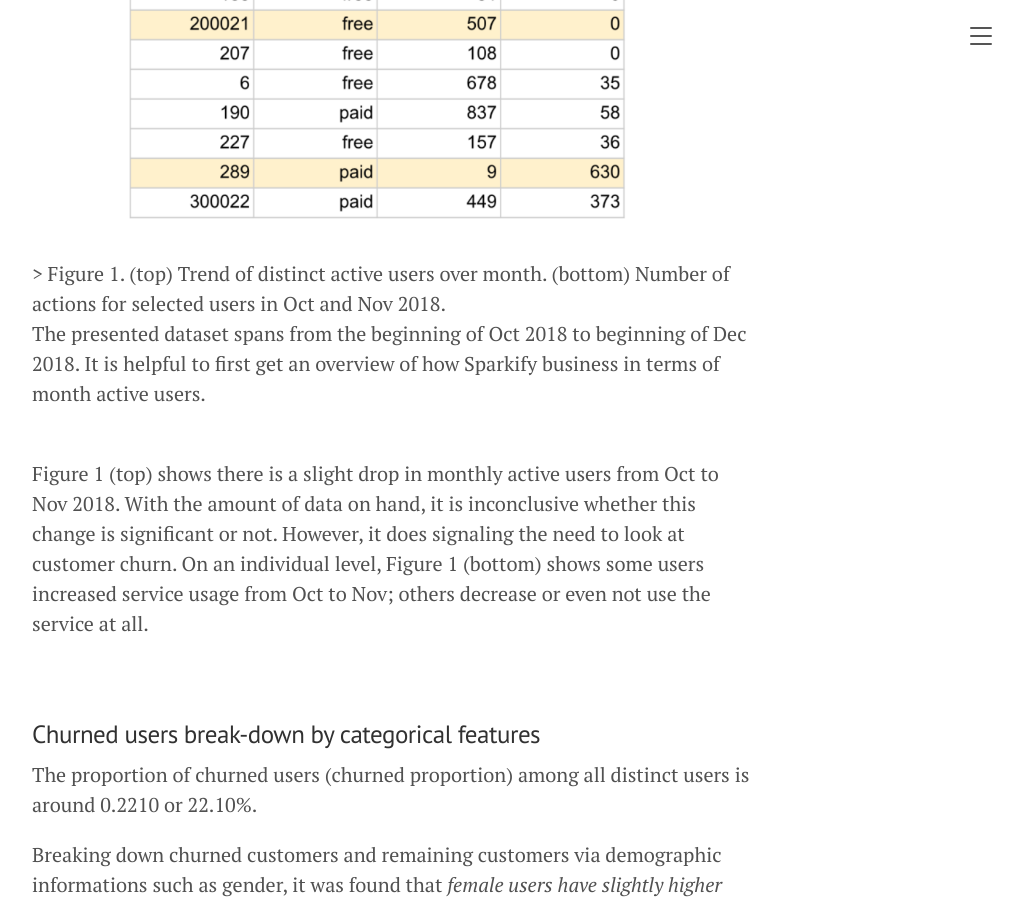
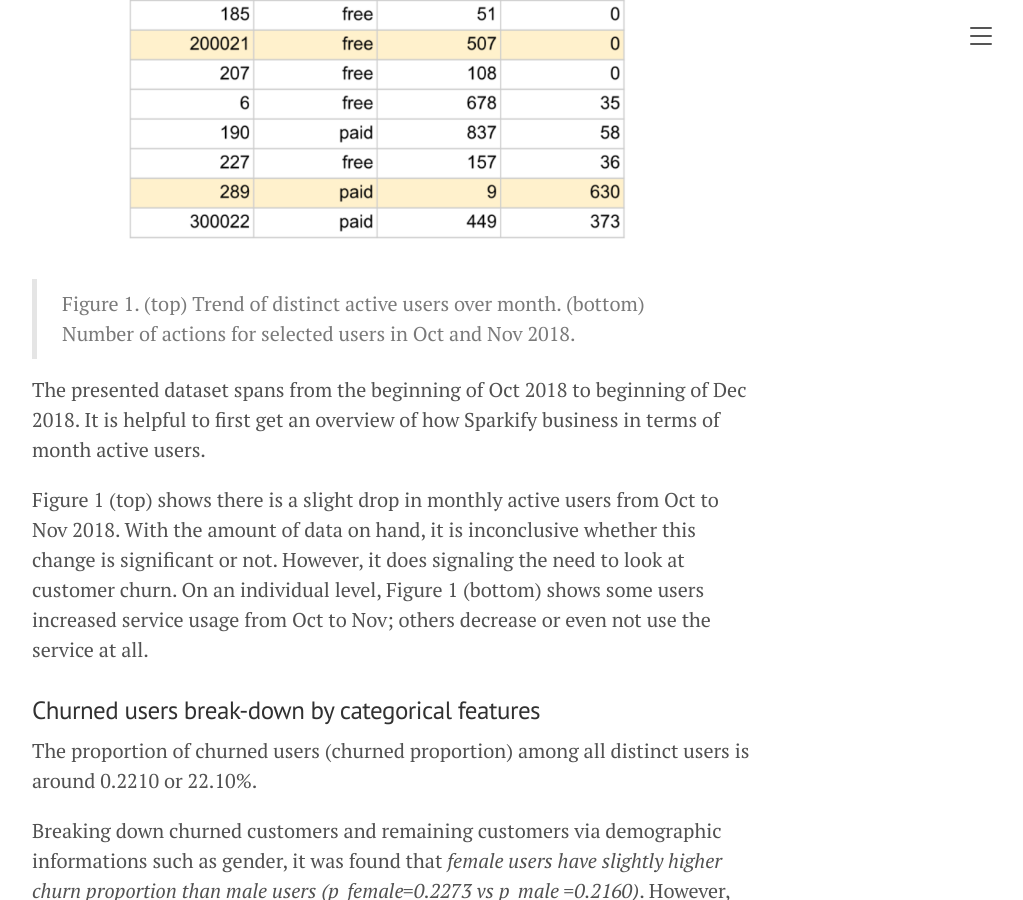
Before and after one commit to hengli700/dive-data, a Jekyll site: the page built from _posts/2021-08-25-use-spark-and-ml-to-predict-customer-churn.markdown, in a window 1280 px wide and 900 px high, scrolled down 3841 px. Shown: the whole window, without its empty margins (248-1271 px from the left). Built offline with Jekyll 4.4.1, drawn with Linux system fonts in a browser that asks for light colours; some of the changed text lies outside the part shown.

Commit message:
draft spark post ready for publish

```diff
--- a/_posts/2021-08-25-use-spark-and-ml-to-predict-customer-churn.markdown
+++ b/_posts/2021-08-25-use-spark-and-ml-to-predict-customer-churn.markdown
@@ -7,7 +7,8 @@
 ---
 
 <img src="{{site.baseurl}}/assets/img/20210825-spark-churn/customer-churn.png" alt="customer churn"/>
-Image credit — www.humanlytics.co
+
+> Image credit — www.humanlytics.co
 
 ## What is customer churn? Why it is important?
 
@@ -74,22 +75,14 @@
 
 ### General trend
 
-<div>
 
-<div>
 <img src="{{site.baseurl}}/assets/img/20210825-spark-churn/user-trend.png" alt="user trend"/>
 
 > Figure 1. (top) Trend of distinct active users over month. (bottom) Number of actions for selected users in Oct and Nov 2018.
 
-</div>
+The presented dataset spans from the beginning of Oct 2018 to beginning of Dec 2018. It is helpful to first get an overview of how Sparkify business in terms of month active users.
 
-<div>
-<p>The presented dataset spans from the beginning of Oct 2018 to beginning of Dec 2018. It is helpful to first get an overview of how Sparkify business in terms of month active users.</p><br>
-
-<p>Figure 1 (top) shows there is a slight drop in monthly active users from Oct to Nov 2018. With the amount of data on hand, it is inconclusive whether this change is significant or not. However, it does signaling the need to look at customer churn. On an individual level, Figure 1 (bottom) shows some users increased service usage from Oct to Nov; others decrease or even not use the service at all.</p><br>
-
-</div>
-</div>
+Figure 1 (top) shows there is a slight drop in monthly active users from Oct to Nov 2018. With the amount of data on hand, it is inconclusive whether this change is significant or not. However, it does signaling the need to look at customer churn. On an individual level, Figure 1 (bottom) shows some users increased service usage from Oct to Nov; others decrease or even not use the service at all.
 
 ### Churned users break-down by categorical features
 
@@ -149,40 +142,24 @@
 
 The transformed dataset was first split into train, test, and validation sets. Several of the machine learning classifiers, including Logistic Regression, Decision Tree, Random Forest, and Gradient Boost Tree, were used for training. Since the proportion of churned users is small compared with remaining users, i.e. imbalanced dataset, F1 score was used as the main measure for accuracy of various models.
 
-<div>
-
-<div>
 <img src="{{site.baseurl}}/assets/img/20210825-spark-churn/base.png" alt="baseline performance"/>
 
 > Figure7. Baseline performances of various ML models on validation set.
 
-</div>
+Before feeding the training set into ML models, feature scaling through standardization was performed. Baseline performances were first obtained for the above models using default settings from Spark ML library. The result is shown in Figure 7.
 
-<div>
-<p>Before feeding the training set into ML models, feature scaling through standardization was performed. Baseline performances were first obtained for the above models using default settings from Spark ML library. The result is shown in Figure 7.</p><br>
-
-<p>From the baseline score result, random forest classifier performed the best on validation set with F-1 score of 0.7761 and accuracy of 0.815.</p><br>
-</div>
-</div>
+From the baseline score result, random forest classifier performed the best on validation set with F-1 score of 0.7761 and accuracy of 0.815.
 
 Use the same trained random forest classifier on test set, we got F-1 score of 0.7007 and accuracy of 0.76. To improve its performance, hyper-parameter tuning was performed on this model with 5-fold cross-validation on the training set.
 
+After, hyper-parameter tuning, the performance of the newly trained random forest classifier on test set improved slightly to a F-1 score of 0.7066 and accuracy of 0.768.
 
-<div>
 
-<div>
 <img src="{{site.baseurl}}/assets/img/20210825-spark-churn/importance.png" alt="feature importance ranking"/>
 
 > Figure 8. Feature importance ranking extracted for tuned random forest classifier.
 
-</div>
-
-<div>
-<p>After, hyper-parameter tuning, the performance of the newly trained random forest classifier on test set improved slightly to a F-1 score of 0.7066 and accuracy of 0.768.</p><br>
-
-<p>Feature importance was also extracted from tuned model (shown in Figure 8). Looking at feature importance ranking, we could see that customer tenure time is the most important, followed by user actions, such as receiving ads, thumb-downs, and positive engagements (add to playlist, nextsong, thumbs up). On the other side of the spectrum, gender and level of service are of least importance, which is in line with the hypothesis testing where we conclude the differences are not significant.</p><br>
-</div>
-</div>
+Feature importance was also extracted from tuned model (shown in Figure 8). Looking at feature importance ranking, we could see that customer tenure time is the most important, followed by user actions, such as receiving ads, thumb-downs, and positive engagements (add to playlist, nextsong, thumbs up). On the other side of the spectrum, gender and level of service are of least importance, which is in line with the hypothesis testing where we conclude the differences are not significant.
 
 ## Conclusion
 
```
